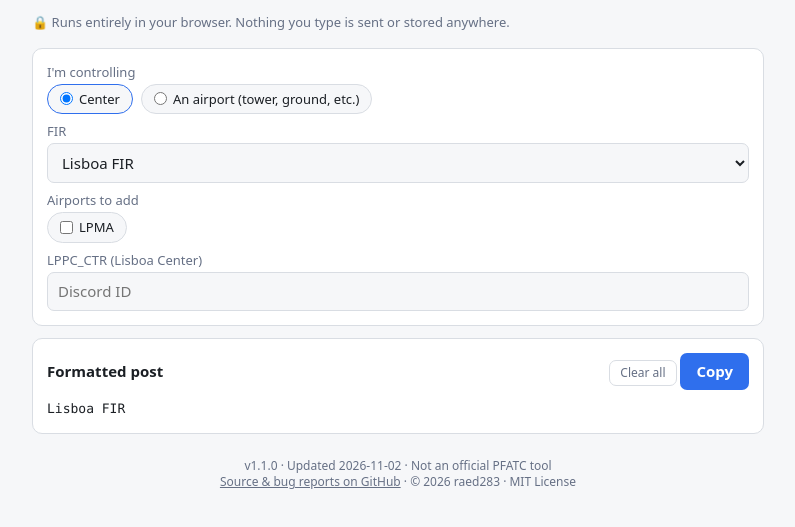
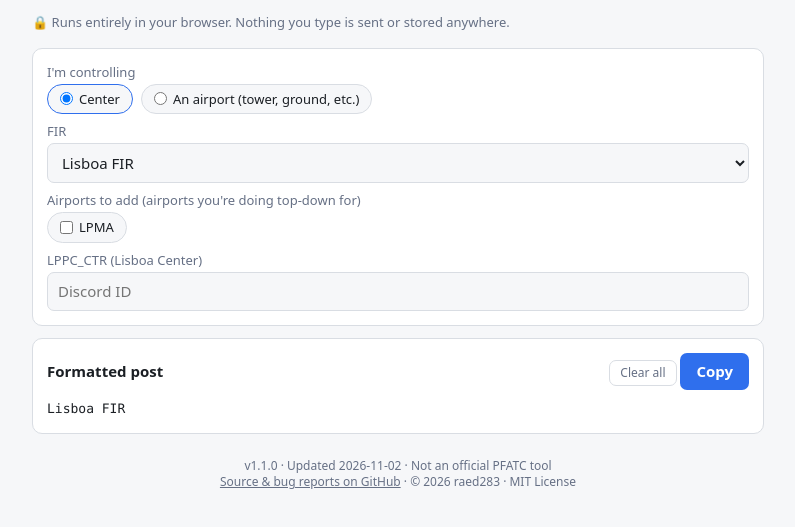
Before and after one commit to raed283/pfatc-formatter, a plain HTML site: page index.html in a window 1280 px wide. Shown: the part 91-618 px from the top of the page, without its empty margins (242-1037 px from the left). Drawn offline with Linux system fonts and the light colour scheme.

Commit message:
Update index.html

```diff
--- a/index.html
+++ b/index.html
@@ -49,7 +49,7 @@ footer a{color:var(--muted)}
     <div id="firBlock">
       <label for="fir">FIR</label>
       <select id="fir"></select>
-      <label>Airports to add</label>
+      <label>Airports to add (airports you're doing top-down for)</label>
       <div class="chips" id="chips"></div>
       <label for="center" id="centerLabel">Center</label>
       <input type="text" id="center" inputmode="numeric" placeholder="Discord ID">
```
